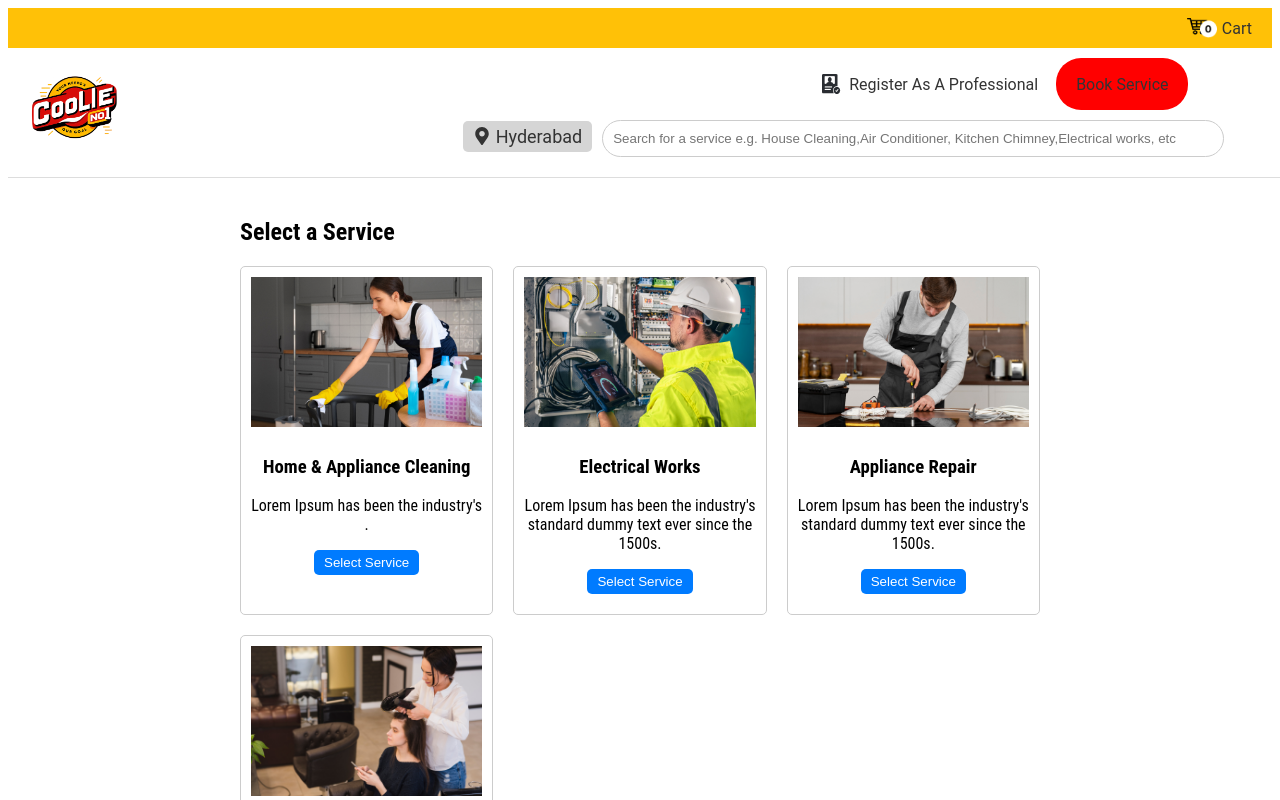
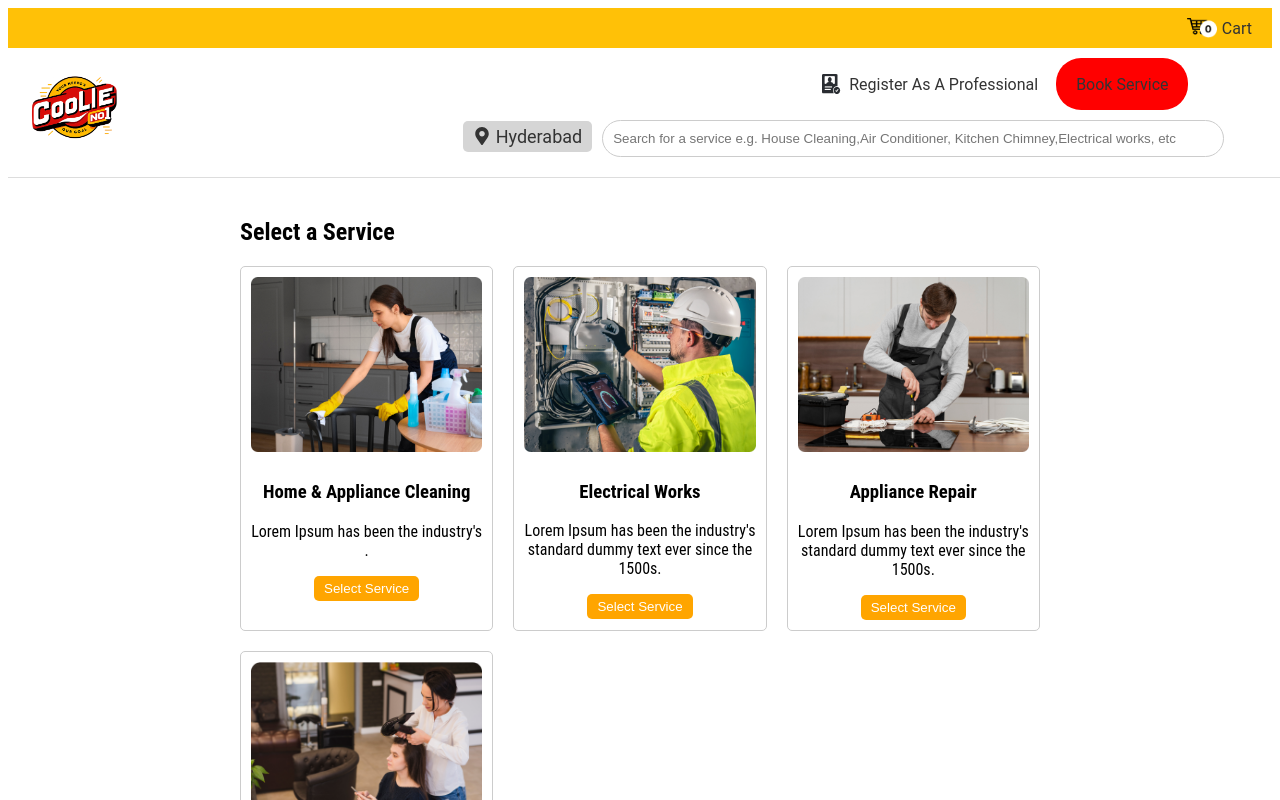
Before and after one commit to Jobminar/coolie-static, a React (Create React App) app in the folder coolie/: page /servicebook in a window 1280 px wide. Shown: the top 800 px of the page. Built offline with nearby package versions, Linux system fonts and the light colour scheme.

Commit message:
added all razorpay

```diff
--- a/coolie/src/components/Navbar.jsx
+++ b/coolie/src/components/Navbar.jsx
@@ -15,6 +15,10 @@ const NavbarComponent = () => {
   const handleRegisterClick = () => {
     navigate("/register"); // Navigate to register page when register link is clicked
   };
+  const handleBookServiceClick = () => {
+    navigate("/servicebook"); // Navigate to servicebook page when book service link is clicked
+  };
+
   return (
     <div className="sticky-top">
       <nav className="navbar navbar-top">
@@ -39,7 +43,11 @@ const NavbarComponent = () => {
               <img src={Register} alt="Register As A Professional" />
               <span>Register As A Professional</span>
             </a>
-            <a href="#book-service" className="book-service-button">
+            <a
+              href="#book-service"
+              className="book-service-button"
+              onClick={handleBookServiceClick}
+            >
               Book Service
             </a>
           </div>
--- a/coolie/src/components/ServiceBooking.jsx
+++ b/coolie/src/components/ServiceBooking.jsx
@@ -72,13 +72,13 @@ const ServiceBooking = () => {
   };
 
   return (
-    <div className="service-booking-container">
+    <div className="slt-booking-container">
       {selectedService ? (
         <>
           <h2>Service Details</h2>
-          <div className="selected-service-container">
+          <div className="slt-selected-container">
             <img
-              className="selected-service-image"
+              className="selected-image"
               src={selectedService.image}
               alt={selectedService.title}
             />
@@ -87,7 +87,7 @@ const ServiceBooking = () => {
           </div>
           <h2>Address</h2>
           <input
-            className="booking-input"
+            className="slt-booking-input"
             type="text"
             value={address}
             onChange={(e) => setAddress(e.target.value)}
@@ -114,25 +114,32 @@ const ServiceBooking = () => {
               )}
             </>
           )}
-          <button onClick={handleScheduleService}>Book Now</button>
+          <button
+            id="schedule-button"
+            onClick={handleScheduleService}
+            style={{ backgroundColor: "red", color: "white" }}
+          >
+            Book Now
+          </button>
         </>
       ) : (
         <>
           <h2>Select a Service</h2>
-          <div className="service-card-container">
+          <div className="slt-card-container">
             {services.map((service, index) => (
-              <div className="service-card" key={index}>
+              <div className="slt-card" id={`slt-job-${index}`} key={index}>
                 <img
-                  className="service-card-image"
+                  className="slt-card-image"
                   src={service.image}
                   alt={service.title}
                 />
-                <div className="service-details">
+                <div className="slt-details">
                   <h3>{service.title}</h3>
                   <p>{service.description}</p>
                   <button
-                    className="book-now-button"
+                    className="slt-book-now-button"
                     onClick={() => handleSelectService(service)}
+                    style={{ backgroundColor: "orange", color: "white" }}
                   >
                     Select Service
                   </button>
--- a/coolie/src/components/styles/ServiceBooking.css
+++ b/coolie/src/components/styles/ServiceBooking.css
@@ -1,26 +1,25 @@
 /* ServiceBooking.css */
 
-.service-booking-container {
+/* Common styles */
+.slt-booking-container {
     max-width: 800px;
     margin: 0 auto;
     padding: 20px;
 }
 
-.selected-service-container {
-    display: flex;
-    flex-direction: column;
-    align-items: center;
+/* Service details */
+.slt-selected-container {
+    text-align: center;
     margin-bottom: 20px;
 }
 
-.selected-service-image {
-    width: 200px;
-    height: 200px;
-    object-fit: cover;
+.selected-image {
+    max-width: 100%;
+    height: auto;
     margin-bottom: 10px;
 }
 
-.booking-input {
+.slt-booking-input {
     width: 100%;
     padding: 10px;
     margin-bottom: 20px;
@@ -28,27 +27,25 @@
     border-radius: 5px;
 }
 
-button {
-    padding: 10px 20px;
-    background-color: #007bff;
-    color: white;
-    border: none;
-    border-radius: 5px;
-    cursor: pointer;
-    margin-bottom: 10px;
+/* Schedule */
+.react-datepicker-wrapper {
+    width: 100%;
+    margin-bottom: 20px;
 }
 
-button:hover {
-    background-color: #0056b3;
+/* Payment */
+.payment-container {
+    margin-top: 20px;
 }
 
-.service-card-container {
+/* Service card */
+.slt-card-container {
     display: grid;
     grid-template-columns: repeat(auto-fill, minmax(200px, 1fr));
     gap: 20px;
 }
 
-.service-card {
+.slt-card {
     display: flex;
     flex-direction: column;
     align-items: center;
@@ -57,27 +54,43 @@ button:hover {
     border-radius: 5px;
 }
 
-.service-card-image {
+.slt-card-image {
     width: 100%;
-    height: 150px;
+    max-height: 200px;
     object-fit: cover;
     margin-bottom: 10px;
 }
 
-.service-details {
+.slt-details {
     text-align: center;
 }
 
-.book-now-button {
+.slt-book-now-button {
     padding: 5px 10px;
-    background-color: #007bff;
+    background-color: orange;
     color: white;
     border: none;
     border-radius: 5px;
     cursor: pointer;
-    margin-bottom: 10px;
 }
 
-.book-now-button:hover {
-    background-color: #0056b3;
+.slt-book-now-button:hover {
+    background-color: #ffc107;
+    /* Darker shade for hover effect */
 }
+
+/* Scheduling button */
+#schedule-button {
+    padding: 5px 10px;
+    background-color: red;
+    color: white;
+    border: none;
+    border-radius: 5px;
+    cursor: pointer;
+    margin: 10px;
+}
+
+#schedule-button:hover {
+    background-color: #dc3545;
+    /* Darker shade for hover effect */
+}
```
